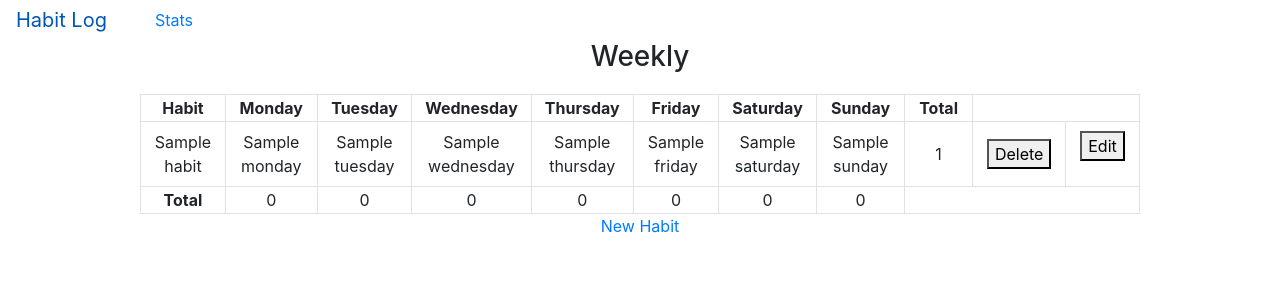
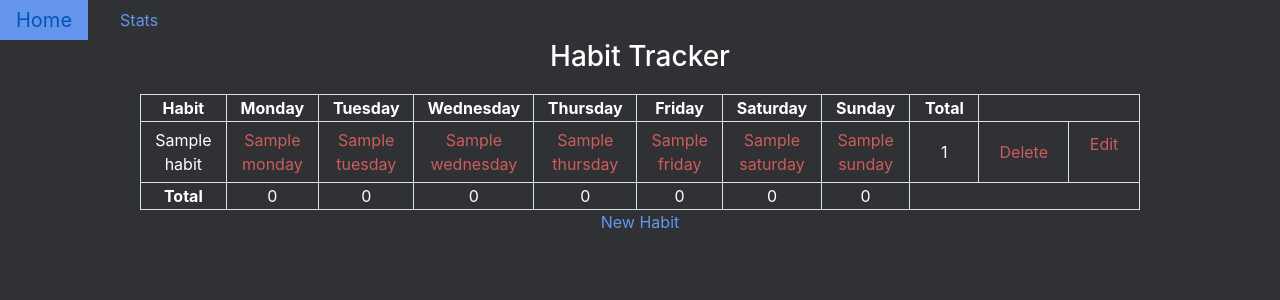
Before and after one commit to jennifercarreno/habit-log, a Flask app: page / in a window 1280 px wide. Shown: the top 300 px of the page. Run offline with Flask 2, Linux system fonts and the light colour scheme; a database or web service that is not in the repository returns one stand-in record (values such as "Sample title"); some libraries are stand-ins or nearby versions.

Commit message:
added css

```diff
--- a/static/styles.css
+++ b/static/styles.css
@@ -13,4 +13,39 @@ td {
 }
 body {
     text-align: center;
+    background-color:rgb(48, 49, 52);
+    color: white;
 }
+
+.card {
+    border: none;
+    background-color: rgb(48, 49, 52);
+}
+
+
+a {
+    color: cornflowerblue;
+}
+
+.active {
+    background-color: cornflowerblue;
+    color: white;
+}
+
+.check {
+    color:indianred;
+}
+
+button {
+    background-color: rgb(48, 49, 52);
+    color: indianred;
+    border: none;
+}
+
+button:hover {
+    color: lightcoral;
+}
+
+a:hover:not(.active) {
+    color: lightskyblue;
+}
--- a/templates/habit_edit.html
+++ b/templates/habit_edit.html
@@ -3,7 +3,7 @@
 
 {% block content %}
     <div class = "nav">
-        <h1> Habit Log </h1>
+        <a class="nav-item" href="/"> ← Back to Home</a>
     </div>
 
     <form method='POST' action='/habits/{{habit._id}}'>
--- a/templates/home.html
+++ b/templates/home.html
@@ -3,11 +3,11 @@
 
 {% block content %}
     <div class = "nav">
-        <a class="navbar-brand nav-link active" href="/">Habit Log <span class="sr-only">(current)</span></a>
+        <a class="navbar-brand nav-link active" href="/">Home <span class="sr-only">(current)</span></a>
         <a class="nav-item nav-link" href="/habits/stats">Stats</a>
     </div>
 
-    <h3> Weekly </h3>
+    <h3 class="title"> Habit Tracker </h3>
 
     <table class = "table-bordered">
         <tr>
@@ -25,14 +25,14 @@
 
         {% for habit in habits %}
             <tr>
-                <td style="text-align: center;">{{ habit.name }}</td>
-                <td style="text-align: center;">{{ habit.monday }}</td>
-                <td style="text-align: center;">{{ habit.tuesday }}</td>
-                <td style="text-align: center;">{{ habit.wednesday }}</td>
-                <td style="text-align: center;">{{ habit.thursday }}</td>
-                <td style="text-align: center;">{{ habit.friday }}</td>
-                <td style="text-align: center;">{{ habit.saturday }}</td>
-                <td style="text-align: center;">{{ habit.sunday }}</td>
+                <td style="text-align: center;" class="habit-name">{{ habit.name }}</td>
+                <td style="text-align: center;" class="check">{{ habit.monday }}</td>
+                <td style="text-align: center;" class="check">{{ habit.tuesday }}</td>
+                <td style="text-align: center;" class="check">{{ habit.wednesday }}</td>
+                <td style="text-align: center;" class="check">{{ habit.thursday }}</td>
+                <td style="text-align: center;" class="check">{{ habit.friday }}</td>
+                <td style="text-align: center;" class="check">{{ habit.saturday }}</td>
+                <td style="text-align: center;" class="check">{{ habit.sunday }}</td>
                 <td style="text-align: center;"> {{habit.count}} </td>
 
                 <td style="text-align: center;">
--- a/templates/stats.html
+++ b/templates/stats.html
@@ -3,10 +3,10 @@
 
 {% block content %}
     <div class = "nav">
-        <a class="navbar-brand nav-link" href="/">Habit Log </a>
-        <a class="nav-item nav-link active" href="/habits/stats">Stats <span class="sr-only">(current)</span></a>
+      <a class="nav-item nav-link " href="/">Home </a>
+      <a class="navbar-brand nav-link active" href="/habits/stats">Stats <span class="sr-only">(current)</span></a>
     </div>
-    <h1>Stats</h1>
+    <h1 class="title">Stats</h1>
 
     <div class="container pb-5 pt-5 mb-5 mt-5">
         <h2>Top 3 Habits</h2>
```
